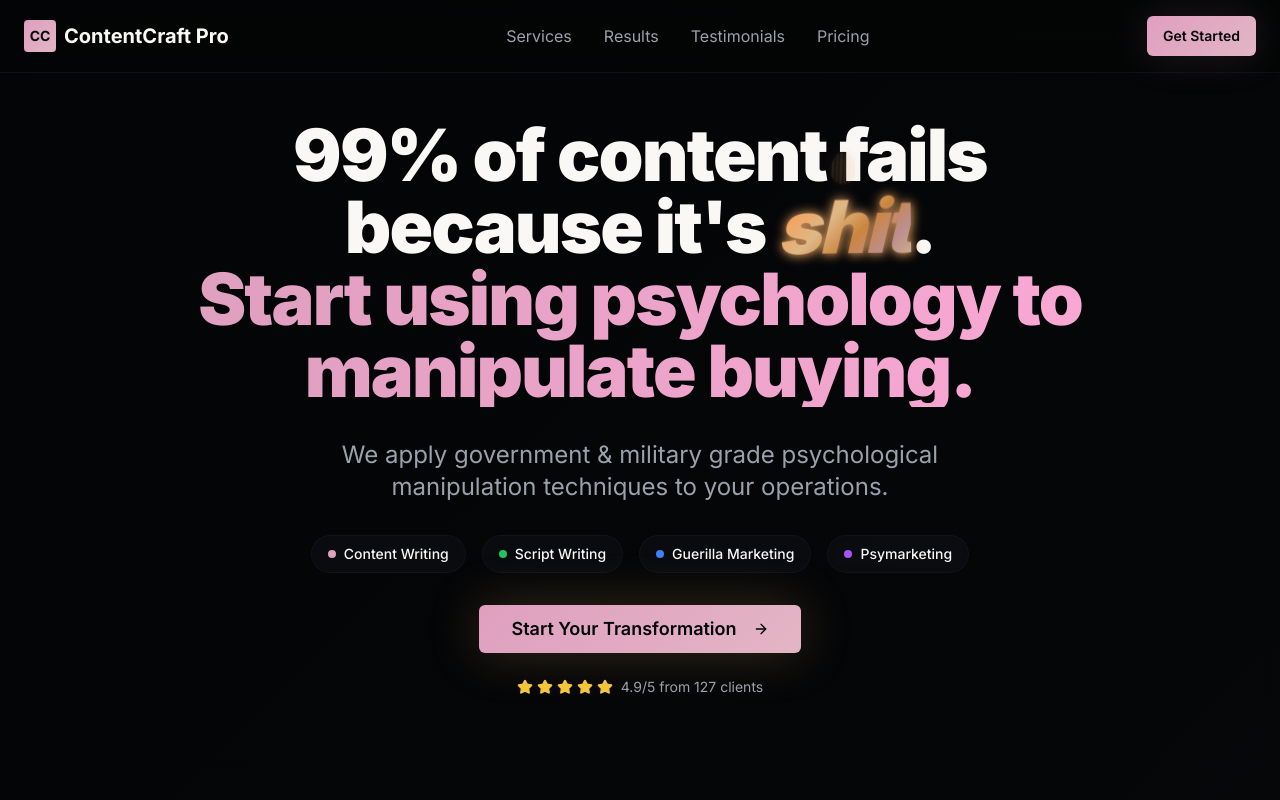
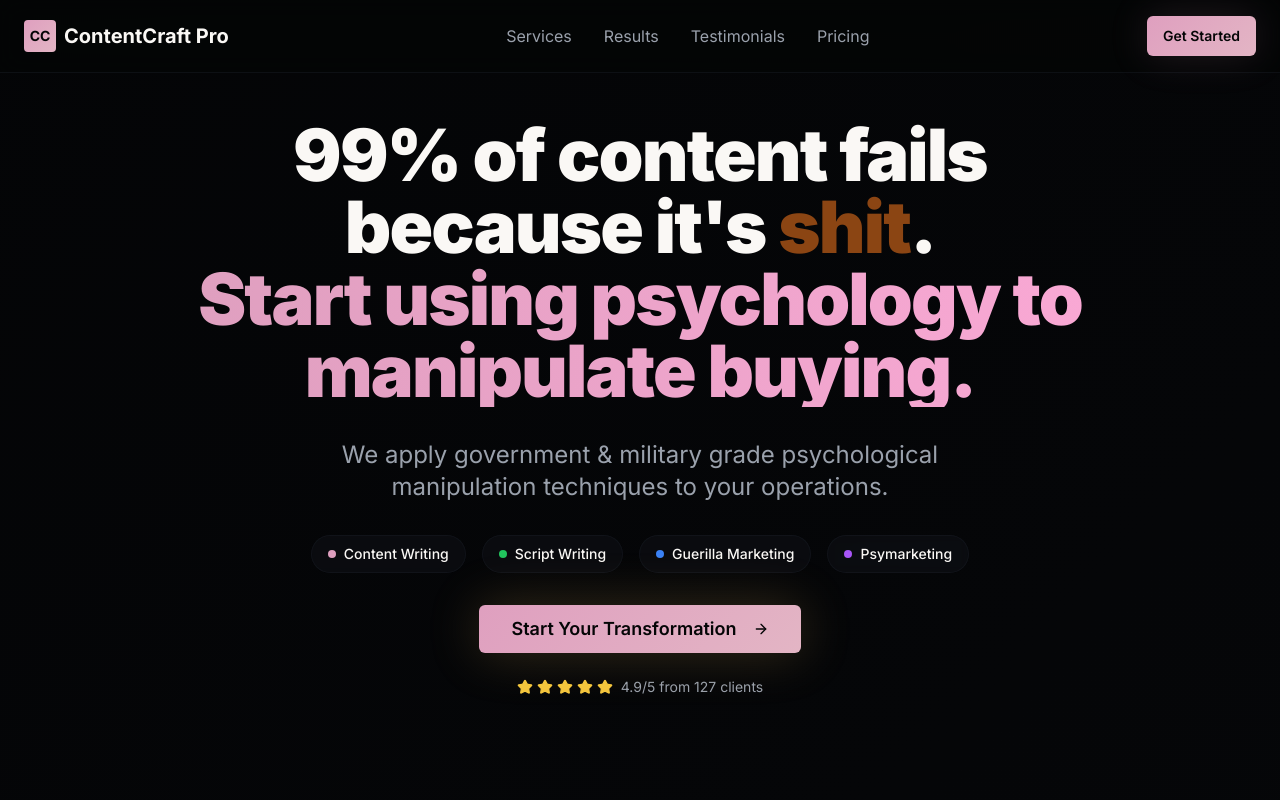
Before and after one commit to arizmi/mind-meld-wordsmith, a React (Vite) app: page / in a window 1280 px wide. Shown: the top 800 px of the page. Built offline with nearby package versions, Linux system fonts and the light colour scheme.

Commit message:
Remove glow and add plop animation
Remove all glow and gradient effects from the "shit" word. Apply a solid poo brown color. Add a new animation where the word "shit" plops from the top of the screen upon site load.

```diff
--- a/src/index.css
+++ b/src/index.css
@@ -128,50 +128,8 @@ All colors MUST be HSL.
 
   .poo-word {
     @apply relative inline-block font-black;
-    background: linear-gradient(135deg, #D2B48C 0%, #F4A460 20%, #DEB887 40%, #CD853F 60%, #BC8F8F 80%, #D2B48C 100%);
-    -webkit-background-clip: text;
-    -webkit-text-fill-color: transparent;
-    background-clip: text;
-    filter: drop-shadow(0px 0px 3px rgba(210, 180, 140, 0.6)) drop-shadow(1px 1px 2px rgba(205, 133, 63, 0.4));
-    animation: pooWiggle 3s ease-in-out infinite, pooShine 2s ease-in-out infinite;
-    cursor: pointer;
-    font-style: italic;
-    transform: skew(-2deg);
-    transition: all 0.3s ease;
-  }
-
-  .poo-word:hover {
-    animation: pooDisintegrate 1s ease-out forwards;
-  }
-
-  .poo-word::before {
-    content: '';
-    @apply absolute -top-8 left-1/2 transform -translate-x-1/2 w-6 h-8;
-    background: repeating-linear-gradient(
-      90deg,
-      transparent 0px,
-      rgba(210, 180, 140, 0.4) 2px,
-      transparent 4px,
-      rgba(244, 164, 96, 0.3) 6px,
-      transparent 8px
-    );
-    animation: smellRise 2s ease-in-out infinite;
-    border-radius: 50% 50% 50% 50% / 60% 60% 40% 40%;
-  }
-
-  .poo-word::after {
-    content: '';
-    @apply absolute -top-12 left-1/2 transform -translate-x-1/2 w-4 h-6;
-    background: repeating-linear-gradient(
-      90deg,
-      transparent 0px,
-      rgba(210, 180, 140, 0.3) 2px,
-      transparent 4px,
-      rgba(244, 164, 96, 0.2) 6px,
-      transparent 8px
-    );
-    animation: smellRise 2s ease-in-out infinite 0.5s;
-    border-radius: 50% 50% 50% 50% / 60% 60% 40% 40%;
+    color: #8B4513;
+    animation: poopPlop 1.5s ease-out;
   }
 }
 @keyframes fadeIn {
@@ -193,72 +151,27 @@ All colors MUST be HSL.
   }
 }
 
-@keyframes pooWiggle {
-  0%, 100% {
-    transform: rotate(0deg) scale(1);
+@keyframes poopPlop {
+  0% {
+    transform: translateY(-100vh) rotate(0deg);
+    opacity: 0;
   }
-  25% {
-    transform: rotate(-1deg) scale(1.02);
+  20% {
+    opacity: 1;
   }
-  75% {
-    transform: rotate(1deg) scale(0.98);
+  80% {
+    transform: translateY(0) rotate(0deg);
+  }
+  85% {
+    transform: translateY(-10px) rotate(-5deg) scaleY(0.9);
+  }
+  90% {
+    transform: translateY(5px) rotate(3deg) scaleY(1.1);
+  }
+  95% {
+    transform: translateY(-3px) rotate(-1deg) scaleY(0.95);
+  }
+  100% {
+    transform: translateY(0) rotate(0deg) scaleY(1);
   }
 }
-
-@keyframes smellRise {
-  0% {
-    opacity: 0;
-    transform: translateX(-50%) translateY(0px) rotate(0deg);
-  }
-  50% {
-    opacity: 0.6;
-    transform: translateX(-50%) translateY(-10px) rotate(5deg);
-  }
-  100% {
-    opacity: 0;
-    transform: translateX(-50%) translateY(-20px) rotate(-5deg);
-  }
-}
-
-@keyframes pooShake {
-  0%, 100% {
-    transform: translateX(0);
-  }
-  25% {
-    transform: translateX(-2px) rotate(-1deg);
-  }
-  75% {
-    transform: translateX(2px) rotate(1deg);
-  }
-}
-
-@keyframes pooShine {
-  0%, 100% {
-    filter: drop-shadow(0px 0px 3px rgba(210, 180, 140, 0.6)) drop-shadow(1px 1px 2px rgba(205, 133, 63, 0.4));
-  }
-  50% {
-    filter: drop-shadow(0px 0px 8px rgba(244, 164, 96, 0.8)) drop-shadow(2px 2px 4px rgba(205, 133, 63, 0.6));
-  }
-}
-
-@keyframes pooDisintegrate {
-  0% {
-    opacity: 1;
-    transform: skew(-2deg) scale(1);
-    filter: drop-shadow(0px 0px 3px rgba(210, 180, 140, 0.6)) drop-shadow(1px 1px 2px rgba(205, 133, 63, 0.4));
-  }
-  30% {
-    transform: skew(-2deg) scale(1.1) rotate(5deg);
-    filter: blur(1px) drop-shadow(0px 0px 10px rgba(210, 180, 140, 0.8));
-  }
-  60% {
-    opacity: 0.7;
-    transform: skew(-2deg) scale(0.8) rotate(-10deg);
-    filter: blur(2px) drop-shadow(0px 0px 15px rgba(210, 180, 140, 0.4));
-  }
-  100% {
-    opacity: 0;
-    transform: skew(-2deg) scale(0.3) rotate(15deg);
-    filter: blur(5px) drop-shadow(0px 0px 20px rgba(210, 180, 140, 0.2));
-  }
-}
```
